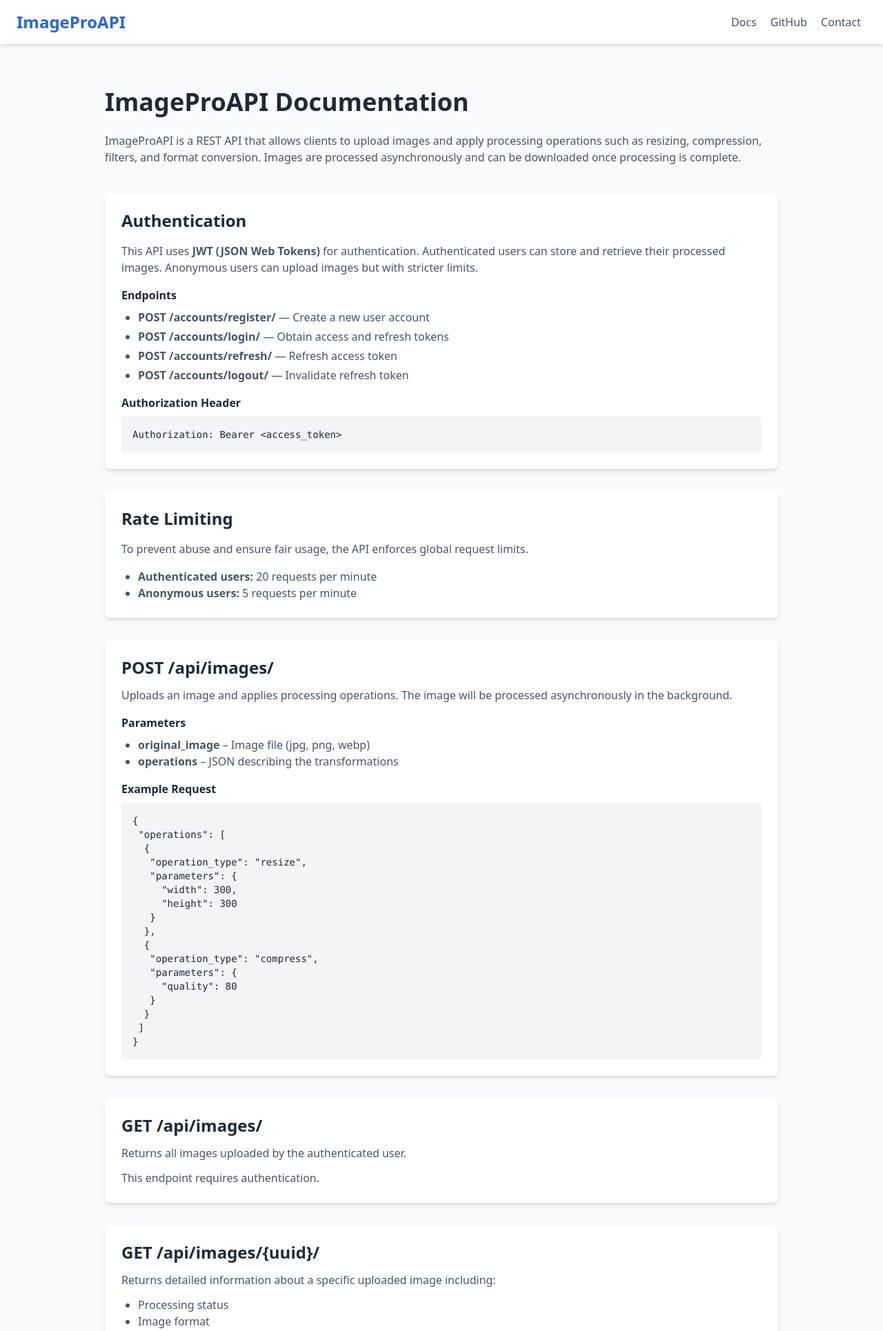
After one commit to JhayceeCodes/ImageProAPI, a Django app: page /api/documentation/ in a window 1280 px wide. The commit adds this page. Shown: the top 1930 px of the page at 69% size. Run offline with Django 5.2, Linux system fonts and the light colour scheme; parts of the project's set-up code (start-up, migrations or seed data) failed here and were passed over; some libraries are stand-ins or nearby versions.

Commit message:
feat: implement api documentation page and interactive swagger-ui

```diff
--- a/config/urls.py
+++ b/config/urls.py
@@ -19,6 +19,12 @@ from django.urls import path, include
 from django.conf import settings
 from django.conf.urls.static import static
 
+from drf_spectacular.views import (
+    SpectacularAPIView,
+    SpectacularSwaggerView,
+    SpectacularRedocView,
+)
+
 urlpatterns = [
     path('admin/', admin.site.urls),
     path("accounts/", include("accounts.urls")),
@@ -26,6 +32,22 @@ urlpatterns = [
     path("api/", include("image_pro.urls")),
 ]
 
+urlpatterns += [
+    path("api/schema/", SpectacularAPIView.as_view(), name="schema"),
+
+    path(
+        "api/docs/",
+        SpectacularSwaggerView.as_view(url_name="schema"),
+        name="swagger-ui",
+    ),
+
+    path(
+        "api/redoc/",
+        SpectacularRedocView.as_view(url_name="schema"),
+        name="redoc",
+    ),
+]
+
 
 if settings.DEBUG:
     urlpatterns += static(settings.MEDIA_URL, document_root=settings.MEDIA_ROOT)
--- /dev/null
+++ b/core/templates/base.html
@@ -0,0 +1,56 @@
+{% load static %}
+<!DOCTYPE html>
+<html lang="en">
+<head>
+    <meta charset="UTF-8">
+    <meta name="viewport" content="width=device-width, initial-scale=1.0">
+    <title>ImageProAPI</title>
+
+    <!-- Tailwind -->
+    <script src="https://cdn.tailwindcss.com"></script>
+</head>
+
+<body class="bg-gray-50 text-gray-800 flex flex-col min-h-screen">
+
+    <!-- Navbar -->
+    <nav class="bg-white shadow-md py-4">
+        <div class="container mx-auto flex justify-between items-center px-6">
+            <a href="{% url 'home' %}" class="text-2xl font-bold text-blue-600">
+            ImageProAPI
+            </a>
+
+            <div>
+                <a href="{% url 'api-docs' %}" class="text-gray-600 hover:text-blue-600 mx-2">
+                    Docs
+                </a>
+
+                <a href="https://github.com/JhayceeCodes/ImageProAPI"
+                   class="text-gray-600 hover:text-blue-600 mx-2">
+                   GitHub
+                </a>
+
+                <a href="https://www.linkedin.com/in/jethroayegbe/"
+                   class="text-gray-600 hover:text-blue-600 mx-2">
+                   Contact
+                </a>
+            </div>
+        </div>
+    </nav>
+
+
+    <!-- Page Content -->
+    <main class="flex-grow">
+        {% block content %}
+        {% endblock %}
+    </main>
+
+
+    <!-- Footer -->
+    <footer class="bg-white shadow-inner py-6">
+        <div class="container mx-auto text-center text-gray-500">
+            &copy; 2026 ImageProAPI. All rights reserved.
+        </div>
+    </footer>
+
+</body>
+</html>
--- /dev/null
+++ b/core/templates/docs/api_docs.html
@@ -0,0 +1,227 @@
+{% extends "base.html" %}
+
+{% block content %}
+
+<div class="max-w-5xl mx-auto px-6 py-16">
+
+<h1 class="text-4xl font-bold mb-6">
+ImageProAPI Documentation
+</h1>
+
+<p class="text-gray-600 mb-10">
+ImageProAPI is a REST API that allows clients to upload images and apply
+processing operations such as resizing, compression, filters, and format
+conversion. Images are processed asynchronously and can be downloaded once
+processing is complete.
+</p>
+
+
+
+<!-- AUTHENTICATION -->
+
+<div class="bg-white shadow-md rounded-lg p-6 mb-8">
+
+<h2 class="text-2xl font-semibold mb-4">
+Authentication
+</h2>
+
+<p class="text-gray-600 mb-4">
+This API uses <b>JWT (JSON Web Tokens)</b> for authentication.
+Authenticated users can store and retrieve their processed images.
+Anonymous users can upload images but with stricter limits.
+</p>
+
+<h3 class="font-semibold mb-2">Endpoints</h3>
+
+<ul class="list-disc ml-6 text-gray-600 space-y-1">
+<li><b>POST /accounts/register/</b> — Create a new user account</li>
+<li><b>POST /accounts/login/</b> — Obtain access and refresh tokens</li>
+<li><b>POST /accounts/refresh/</b> — Refresh access token</li>
+<li><b>POST /accounts/logout/</b> — Invalidate refresh token</li>
+</ul>
+
+<h3 class="font-semibold mt-4 mb-2">Authorization Header</h3>
+
+<pre class="bg-gray-100 p-4 rounded text-sm">
+Authorization: Bearer &lt;access_token&gt;
+</pre>
+
+</div>
+
+
+
+<!-- RATE LIMITING -->
+
+<div class="bg-white shadow-md rounded-lg p-6 mb-8">
+
+<h2 class="text-2xl font-semibold mb-4">
+Rate Limiting
+</h2>
+
+<p class="text-gray-600 mb-4">
+To prevent abuse and ensure fair usage, the API enforces global request limits.
+</p>
+
+<ul class="list-disc ml-6 text-gray-600">
+<li><b>Authenticated users:</b> 20 requests per minute</li>
+<li><b>Anonymous users:</b> 5 requests per minute</li>
+</ul>
+
+</div>
+
+
+
+<!-- IMAGE UPLOAD -->
+
+<div class="bg-white shadow-md rounded-lg p-6 mb-8">
+
+<h2 class="text-2xl font-semibold mb-3">
+POST /api/images/
+</h2>
+
+<p class="text-gray-600 mb-4">
+Uploads an image and applies processing operations. The image will be processed
+asynchronously in the background.
+</p>
+
+<h3 class="font-semibold mb-2">Parameters</h3>
+
+<ul class="list-disc ml-6 text-gray-600">
+<li><b>original_image</b> – Image file (jpg, png, webp)</li>
+<li><b>operations</b> – JSON describing the transformations</li>
+</ul>
+
+<h3 class="font-semibold mt-4 mb-2">Example Request</h3>
+
+<pre class="bg-gray-100 p-4 rounded text-sm">
+{
+ "operations": [
+  {
+   "operation_type": "resize",
+   "parameters": {
+     "width": 300,
+     "height": 300
+   }
+  },
+  {
+   "operation_type": "compress",
+   "parameters": {
+     "quality": 80
+   }
+  }
+ ]
+}
+</pre>
+
+</div>
+
+
+
+<!-- IMAGE LIST -->
+
+<div class="bg-white shadow-md rounded-lg p-6 mb-8">
+
+<h2 class="text-2xl font-semibold mb-3">
+GET /api/images/
+</h2>
+
+<p class="text-gray-600 mb-3">
+Returns all images uploaded by the authenticated user.
+</p>
+
+<p class="text-gray-600">
+This endpoint requires authentication.
+</p>
+
+</div>
+
+
+
+<!-- IMAGE DETAIL -->
+
+<div class="bg-white shadow-md rounded-lg p-6 mb-8">
+
+<h2 class="text-2xl font-semibold mb-3">
+GET /api/images/{uuid}/
+</h2>
+
+<p class="text-gray-600 mb-3">
+Returns detailed information about a specific uploaded image including:
+</p>
+
+<ul class="list-disc ml-6 text-gray-600">
+<li>Processing status</li>
+<li>Image format</li>
+<li>Creation timestamp</li>
+<li>Download availability</li>
+</ul>
+
+</div>
+
+
+
+<!-- DOWNLOAD -->
+
+<div class="bg-white shadow-md rounded-lg p-6 mb-8">
+
+<h2 class="text-2xl font-semibold mb-3">
+GET /api/images/{uuid}/download/
+</h2>
+
+<p class="text-gray-600 mb-3">
+Downloads the processed image if processing has completed and the file has not expired.
+</p>
+
+</div>
+
+
+
+<!-- EXPIRATION RULES -->
+
+<div class="bg-white shadow-md rounded-lg p-6 mb-8">
+
+<h2 class="text-2xl font-semibold mb-4">
+Image Expiration Policy
+</h2>
+
+<p class="text-gray-600 mb-4">
+Uploaded images have a limited download window to conserve storage resources.
+</p>
+
+<h3 class="font-semibold mb-2">Initial Expiry</h3>
+
+<ul class="list-disc ml-6 text-gray-600">
+<li><b>Authenticated users:</b> 1 hour</li>
+<li><b>Anonymous users:</b> 10 minutes</li>
+</ul>
+
+<h3 class="font-semibold mt-4 mb-2">After Download</h3>
+
+<ul class="list-disc ml-6 text-gray-600">
+<li><b>Authenticated users:</b> download remains available for 5 minutes</li>
+<li><b>Anonymous users:</b> download remains available for 20 seconds</li>
+</ul>
+
+<p class="text-gray-600 mt-3">
+After this period, the download link will expire and the image may be removed from storage.
+</p>
+
+</div>
+
+
+
+<!-- SWAGGER LINK -->
+
+<div class="mt-10">
+
+<a href="{% url 'swagger-ui' %}"
+   class="text-blue-600 font-semibold hover:underline">
+View Interactive Swagger Documentation →
+</a>
+
+</div>
+
+
+</div>
+
+{% endblock %}
--- a/core/urls.py
+++ b/core/urls.py
@@ -1,6 +1,7 @@
 from django.urls import path
-from .views import home
+from .views import home, api_docs
 
 urlpatterns = [
     path("", home, name="home"),
+    path("api/documentation/", api_docs, name="api-docs"),
 ]
--- a/core/views.py
+++ b/core/views.py
@@ -2,3 +2,6 @@ from django.shortcuts import render
 
 def home(request):
     return render(request, "index.html")
+
+def api_docs(request):
+    return render(request, "docs/api_docs.html")
```
Also changed, not shown: config/settings/base.py (+21 -2 lines), core/templates/index.html (+19 -39 lines).
